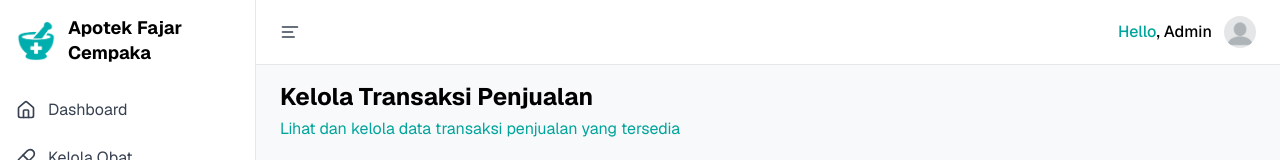
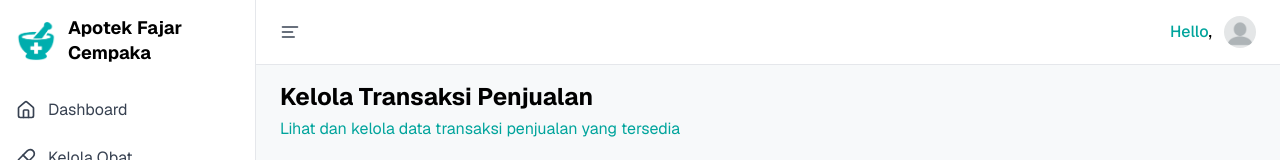
Before and after one commit to FaishalHilmi/antibiotic-sales-forecast, a Next.js app: page /dashboard/transaksi in a window 1280 px wide. Shown: the top 160 px of the page. Built offline with nearby package versions, Linux system fonts and the light colour scheme; no server answers.

Commit message:
feat: add user name in profile component

```diff
--- a/components/NavbarDashboard.tsx
+++ b/components/NavbarDashboard.tsx
@@ -1,10 +1,12 @@
 "use client";
 import { useSidebar } from "@/hooks/useSidebar";
 import { AlignLeft } from "lucide-react";
-import { signOut } from "next-auth/react";
+import { signOut, useSession } from "next-auth/react";
 import { useEffect, useRef, useState } from "react";
 
 export default function Navbar() {
+  const session = useSession();
+
   const { toggleSidebar, toggleMobileSidebar } = useSidebar();
 
   const [isMobile, setIsMobile] = useState(false);
@@ -56,7 +58,8 @@ export default function Navbar() {
 
       <div ref={profileRef} className="flex items-center space-x-3">
         <span className="text-black font-medium hidden md:block">
-          <span className="text-primary">Hello</span>, Admin
+          <span className="text-primary">Hello</span>,{" "}
+          {session.data?.user?.name}
         </span>
         <img
           src="/profile-dummy.png"
@@ -70,7 +73,8 @@ export default function Navbar() {
           <div className="absolute top-full right-2 mt-1 w-40 bg-white border shadow-md rounded-md z-50">
             <div className="flex flex-col p-2">
               <span className="block md:hidden w-full text-left py-2 text-sm hover:bg-gray-100 text-primary font-medium">
-                Hello, <span className="text-black">Admin</span>
+                Hello,{" "}
+                <span className="text-black">{session.data?.user?.name}</span>
               </span>
               <button
                 onClick={() => signOut({ callbackUrl: "/" })}
```
